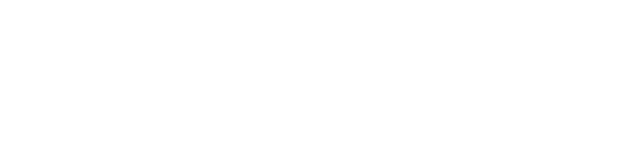
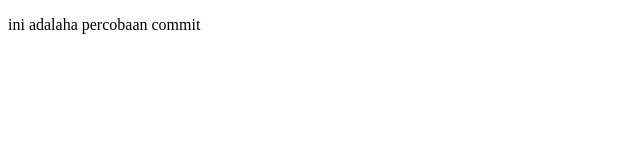
Before and after one commit to Jundi1232/wpu-github, a plain HTML site: page index.html in a window 1280 px wide. Shown: the whole page, without its empty margins (0-640 px from the left). Drawn offline with Linux system fonts and the light colour scheme.

Commit message:
menambahkan tulisan

```diff
--- a/index.html
+++ b/index.html
@@ -7,6 +7,6 @@
     <title>Document</title>
 </head>
 <body>
-
+    <p>ini adalaha percobaan commit
 </body>
 </html>
```
